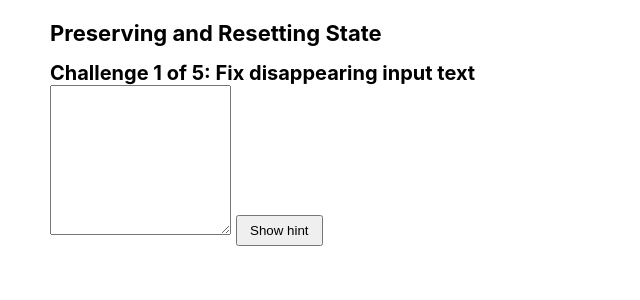
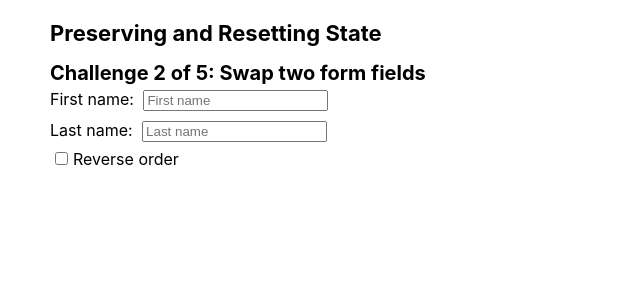
Before and after one commit to VladimirovMario/Sandbox, a React (Create React App) app in the folder 01. React documentation/02. Learn React/03. Managing State/: page / in a window 1280 px wide. Shown: the top 300 px of the page, without its empty margins (0-640 px from the left). Built offline with nearby package versions, Linux system fonts and the light colour scheme.

Commit message:
Swaps two form fields

```diff
--- a/01. React documentation/02. Learn React/03. Managing State/src/components/PreservingAndResettingState/PreservingAndResettingState.js
+++ b/01. React documentation/02. Learn React/03. Managing State/src/components/PreservingAndResettingState/PreservingAndResettingState.js
@@ -1,4 +1,5 @@
-import FixDisappearingInputText from './FixDisappearingInputText/FixDisappearingInputText';
+import SwapTwoFormFields from './SwapTwoFormFields/SwapTwoFormFields';
+// import FixDisappearingInputText from './FixDisappearingInputText/FixDisappearingInputText';
 // import ResettingAFormWithAKey from './ResettingAFormWithAKey/ResettingAFormWithAKey';
 // import SamePositionResetState from './SamePositionResetState/SamePositionResetState';
 // import StateIsTied from './StateIsTied/StateIsTied';
@@ -7,7 +8,8 @@ export default function PreservingAndResettingState() {
   return (
     <>
       <h1>Preserving and Resetting State</h1>
-      <FixDisappearingInputText />
+      <SwapTwoFormFields />
+      {/* <FixDisappearingInputText /> */}
       {/* <ResettingAFormWithAKey /> */}
       {/* <SamePositionResetState /> */}
       {/* <StateIsTied /> */}
--- /dev/null
+++ b/01. React documentation/02. Learn React/03. Managing State/src/components/PreservingAndResettingState/SwapTwoFormFields/SwapTwoFormFields.js
@@ -0,0 +1,62 @@
+import { useState } from 'react';
+
+export default function SwapTwoFormFields() {
+  return (
+    <>
+      <h2>Challenge 2 of 5: Swap two form fields</h2>
+      <App />
+    </>
+  );
+}
+
+function App() {
+  const [reverse, setReverse] = useState(false);
+
+  let checkbox = (
+    <label>
+      <input
+        type="checkbox"
+        checked={reverse}
+        onChange={(e) => {
+          setReverse(e.target.checked);
+        }}
+      />
+      Reverse order
+    </label>
+  );
+
+  if (reverse) {
+    return (
+      <>
+        <Field key={'lastName'} label="Last name" />
+        <Field key={'firstName'} label="First name" />
+        {checkbox}
+      </>
+    );
+  } else {
+    return (
+      <>
+        <Field key={'firstName'} label="First name" />
+        <Field key={'lastName'} label="Last name" />
+        {checkbox}
+      </>
+    );
+  }
+}
+
+function Field({ label }) {
+  const [text, setText] = useState('');
+  return (
+    <label>
+      {label}:{' '}
+      <input
+        type="text"
+        value={text}
+        placeholder={label}
+        onChange={(e) => {
+          setText(e.target.value);
+        }}
+      />
+    </label>
+  );
+}
```
